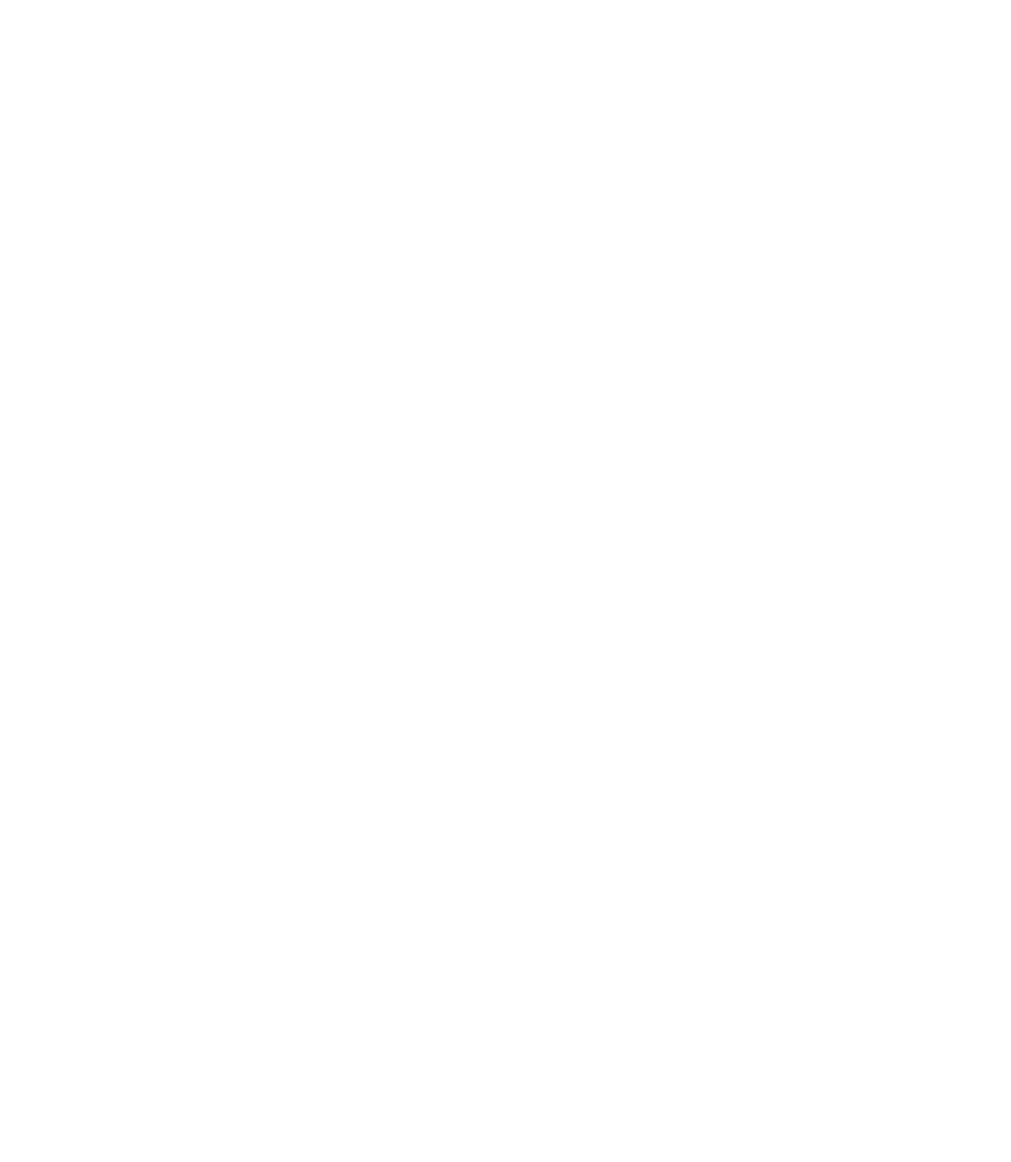
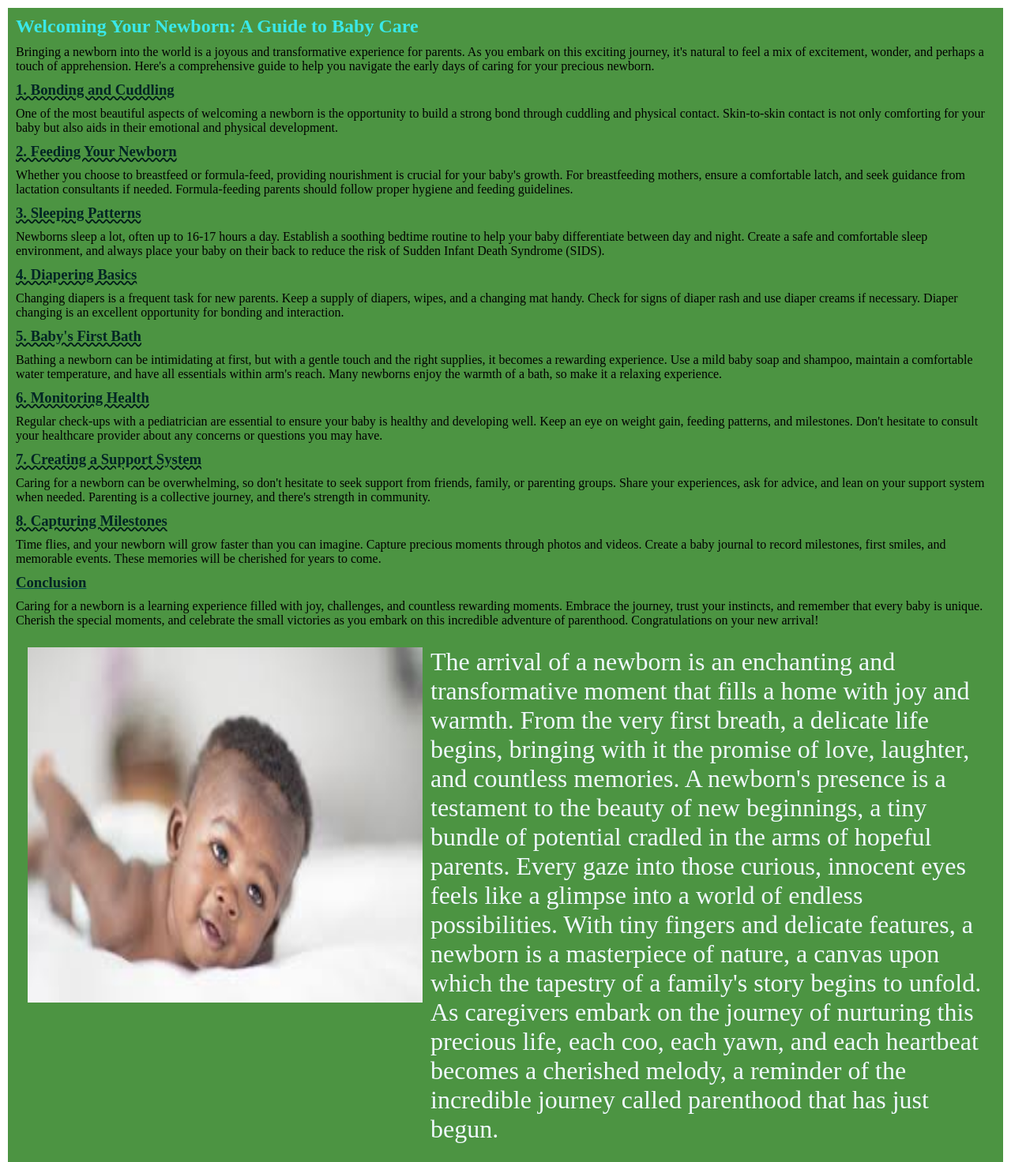
Before and after one commit to Idba1/practice-css, a plain HTML site: page index.html in a window 1280 px wide. Shown: the top 1472 px of the page at 79% size. Before the commit the page ends 800 px from the top, so only its background shows below. Drawn offline with Linux system fonts and the light colour scheme.

Commit message:
add baby section

```diff
--- a/index.html
+++ b/index.html
@@ -3,9 +3,61 @@
 <head>
     <meta charset="UTF-8">
     <meta name="viewport" content="width=device-width, initial-scale=1.0">
-    <title>Document</title>
+    <title>Life circle</title>
+    <link rel="shortcut icon" href="/baby picture/favicon.jpg" type="image/x-icon">
+    <link rel="stylesheet" href="style.css">
 </head>
 <body>
+    <section id="first-section">
+            <h1 class="heading">Welcoming Your Newborn: A Guide to Baby Care</h1>
+        <p>
+            Bringing a newborn into the world is a joyous and transformative experience for parents. As you embark on this exciting journey, it's natural to feel a mix of excitement, wonder, and perhaps a touch of apprehension. Here's a comprehensive guide to help you navigate the early days of caring for your precious newborn.
+        </p>
+        <h3>1. Bonding and Cuddling</h3>
+        <p>
+            One of the most beautiful aspects of welcoming a newborn is the opportunity to build a strong bond through cuddling and physical contact. Skin-to-skin contact is not only comforting for your baby but also aids in their emotional and physical development.
+        </p>
+        <h3>2. Feeding Your Newborn</h3>
+        <p>
+            Whether you choose to breastfeed or formula-feed, providing nourishment is crucial for your baby's growth. For breastfeeding mothers, ensure a comfortable latch, and seek guidance from lactation consultants if needed. Formula-feeding parents should follow proper hygiene and feeding guidelines.
+        </p>
+        <h3>3. Sleeping Patterns</h3>
+        <p>
+            Newborns sleep a lot, often up to 16-17 hours a day. Establish a soothing bedtime routine to help your baby differentiate between day and night. Create a safe and comfortable sleep environment, and always place your baby on their back to reduce the risk of Sudden Infant Death Syndrome (SIDS).
+        </p>
+        <h3>4. Diapering Basics</h3>
+        <p>
+            Changing diapers is a frequent task for new parents. Keep a supply of diapers, wipes, and a changing mat handy. Check for signs of diaper rash and use diaper creams if necessary. Diaper changing is an excellent opportunity for bonding and interaction.
+        </p>
+        <h3>5. Baby's First Bath</h3>
+        <p>
+            Bathing a newborn can be intimidating at first, but with a gentle touch and the right supplies, it becomes a rewarding experience. Use a mild baby soap and shampoo, maintain a comfortable water temperature, and have all essentials within arm's reach. Many newborns enjoy the warmth of a bath, so make it a relaxing experience.
+        </p>
+        <h3>6. Monitoring Health</h3>
+        <p>
+            Regular check-ups with a pediatrician are essential to ensure your baby is healthy and developing well. Keep an eye on weight gain, feeding patterns, and milestones. Don't hesitate to consult your healthcare provider about any concerns or questions you may have.
+        </p>
+        <h3>7. Creating a Support System</h3>
+        <p>
+            Caring for a newborn can be overwhelming, so don't hesitate to seek support from friends, family, or parenting groups. Share your experiences, ask for advice, and lean on your support system when needed. Parenting is a collective journey, and there's strength in community.
+        </p>
+        <h3>8. Capturing Milestones</h3>
+        <p>
+            Time flies, and your newborn will grow faster than you can imagine. Capture precious moments through photos and videos. Create a baby journal to record milestones, first smiles, and memorable events. These memories will be cherished for years to come.
+        </p>
+        <h3 id="Conclusion">Conclusion</h3>
+        <p>
+            Caring for a newborn is a learning experience filled with joy, challenges, and countless rewarding moments. Embrace the journey, trust your instincts, and remember that every baby is unique. Cherish the special moments, and celebrate the small victories as you embark on this incredible adventure of parenthood. Congratulations on your new arrival!
+        </p>
+        <section>
+            <div class="display-inline">
+                <img class="baby-picture" src="/baby picture/baby.jpg" alt="baby picture">
+                <p>
+                    The arrival of a newborn is an enchanting and transformative moment that fills a home with joy and warmth. From the very first breath, a delicate life begins, bringing with it the promise of love, laughter, and countless memories. A newborn's presence is a testament to the beauty of new beginnings, a tiny bundle of potential cradled in the arms of hopeful parents. Every gaze into those curious, innocent eyes feels like a glimpse into a world of endless possibilities. With tiny fingers and delicate features, a newborn is a masterpiece of nature, a canvas upon which the tapestry of a family's story begins to unfold. As caregivers embark on the journey of nurturing this precious life, each coo, each yawn, and each heartbeat becomes a cherished melody, a reminder of the incredible journey called parenthood that has just begun.
+                </p>
+            </div>
+        </section>
 
+    </section>
 </body>
 </html>
--- a/style.css
+++ b/style.css
@@ -1,3 +1,41 @@
 *{
     margin: 0;
+    padding: 5px;
 }
+#first-section{
+    background-color: rgb(76, 148, 66);
+    color: #ffffff;
+
+}
+
+.heading{
+    color: rgb(58, 232, 232);
+}
+
+p{
+    color: rgb(0, 0, 0);
+}
+h3{
+    color: rgb(1, 37, 37);
+    text-decoration: underline wavy rgb(0, 28, 25);
+}
+
+#Conclusion{
+    text-decoration: underline solid rgb(1, 73, 81);
+}
+.baby-picture {
+    width: 500px;
+    height: 450px;
+
+}
+
+.display-inline {
+    border: 5px;
+    padding: 10px;
+    display: inline;
+    display: flex;
+}
+.display-inline P{
+        font-size: 32px;
+        color: aliceblue;
+}
```
Also changed, not shown: baby picture/favicon.jpg (added).
